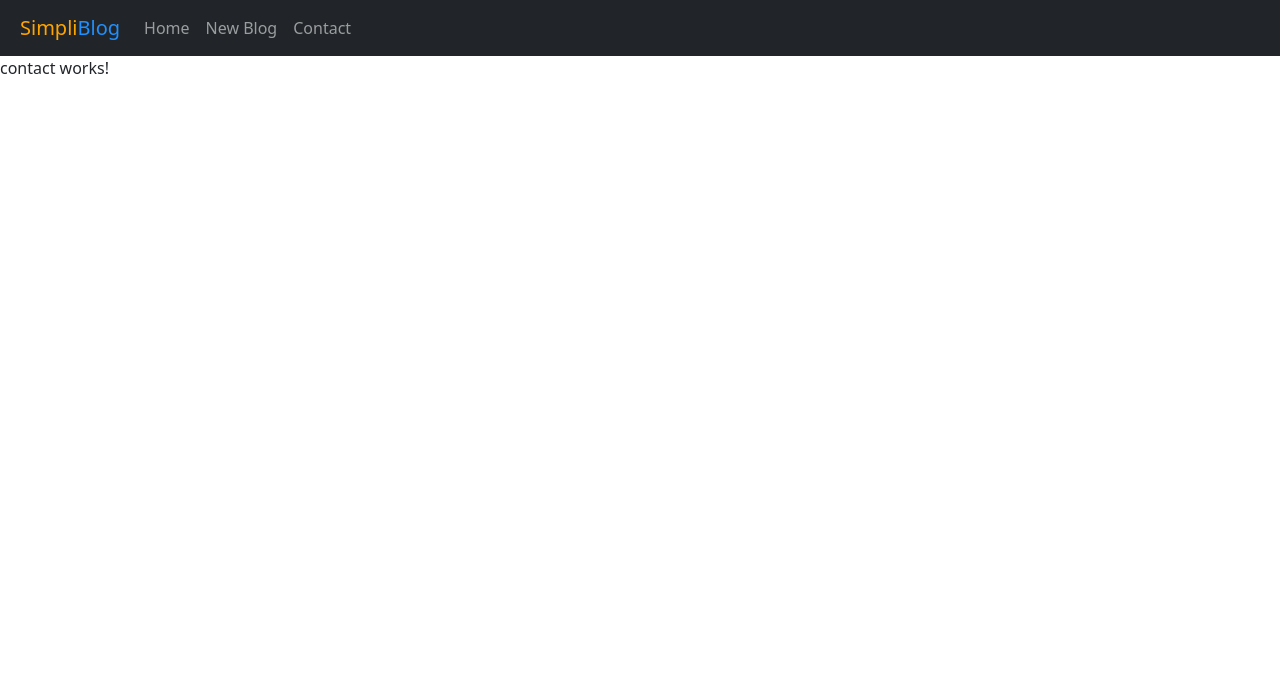
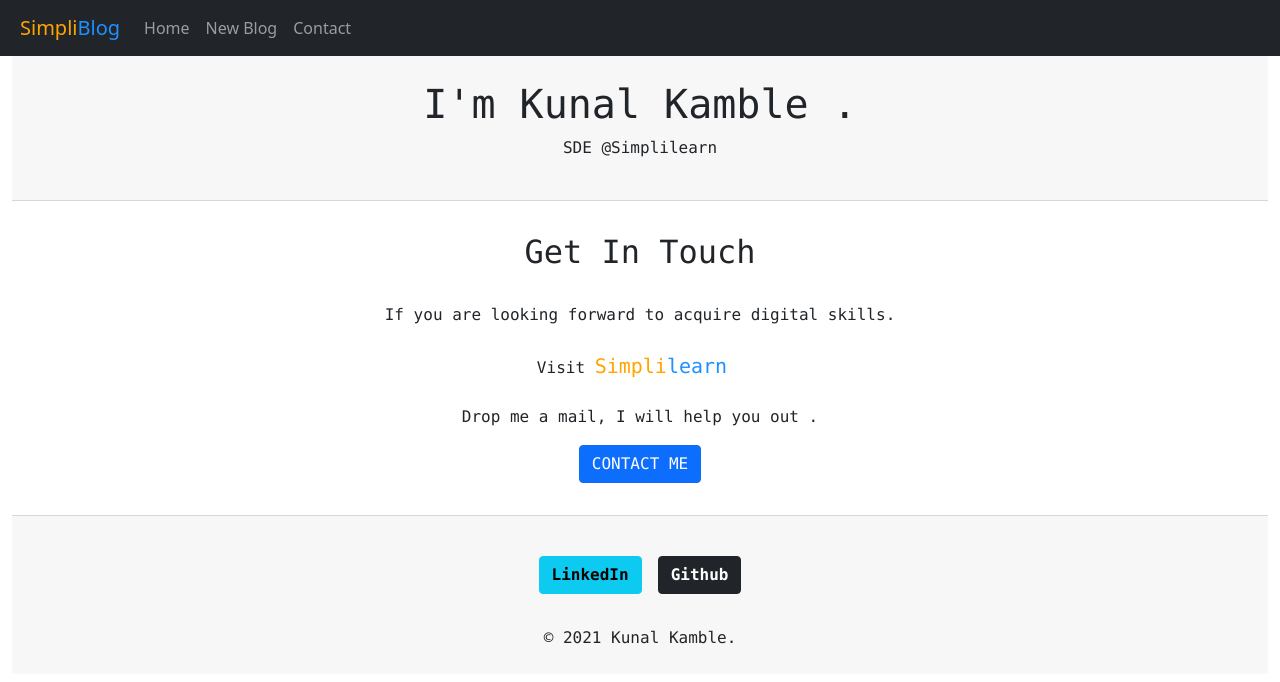
Before and after one commit to kamblekunal430/SimpliBlog-Angular, an Angular app: page /contact in a window 1280 px wide. Shown: the top 682 px of the page. Built offline with nearby package versions, Linux system fonts and the light colour scheme.

Commit message:
created the contact page

```diff
--- a/src/app/contact/contact.component.html
+++ b/src/app/contact/contact.component.html
@@ -1 +1,41 @@
-<p>contact works!</p>
+<div class="container-fluid font-monospace">
+  <div class="card-header text-center p-4">
+    <h1>I'm Kunal Kamble .</h1>
+    <p class="tag">SDE @Simplilearn</p>
+  </div>
+  <!-- Profile  -->
+  <div class="card-body text-center">
+    <div class="card-body">
+      <h2>Get In Touch</h2>
+      <br />
+      <p>
+        If you are looking forward to acquire digital skills.<br /><br />
+        Visit
+        <a class="navbar-brand" href="https://www.simplilearn.com"
+          ><span style="color: orange">Simpli</span
+          ><span style="color: dodgerblue">learn</span></a
+        ><br />
+        <br />
+        Drop me a mail, I will help you out .
+      </p>
+      <a class="btn btn-primary" href="mailto:kamblekunal430@gmail.com"
+        >CONTACT ME</a
+      >
+    </div>
+  </div>
+
+  <!-- Footer -->
+  <div class="card-footer text-center">
+    <br />
+    <a class="btn btn-info m-2" href="http://linkedin.com/in/kamblekunal430"
+      ><b>LinkedIn</b></a
+    >
+
+    <a class="btn btn-dark m-2" href="https://github.com/kamblekunal430"
+      ><b>Github</b></a
+    >
+    <br />
+    <br />
+    <p>© 2021 Kunal Kamble.</p>
+  </div>
+</div>
```
